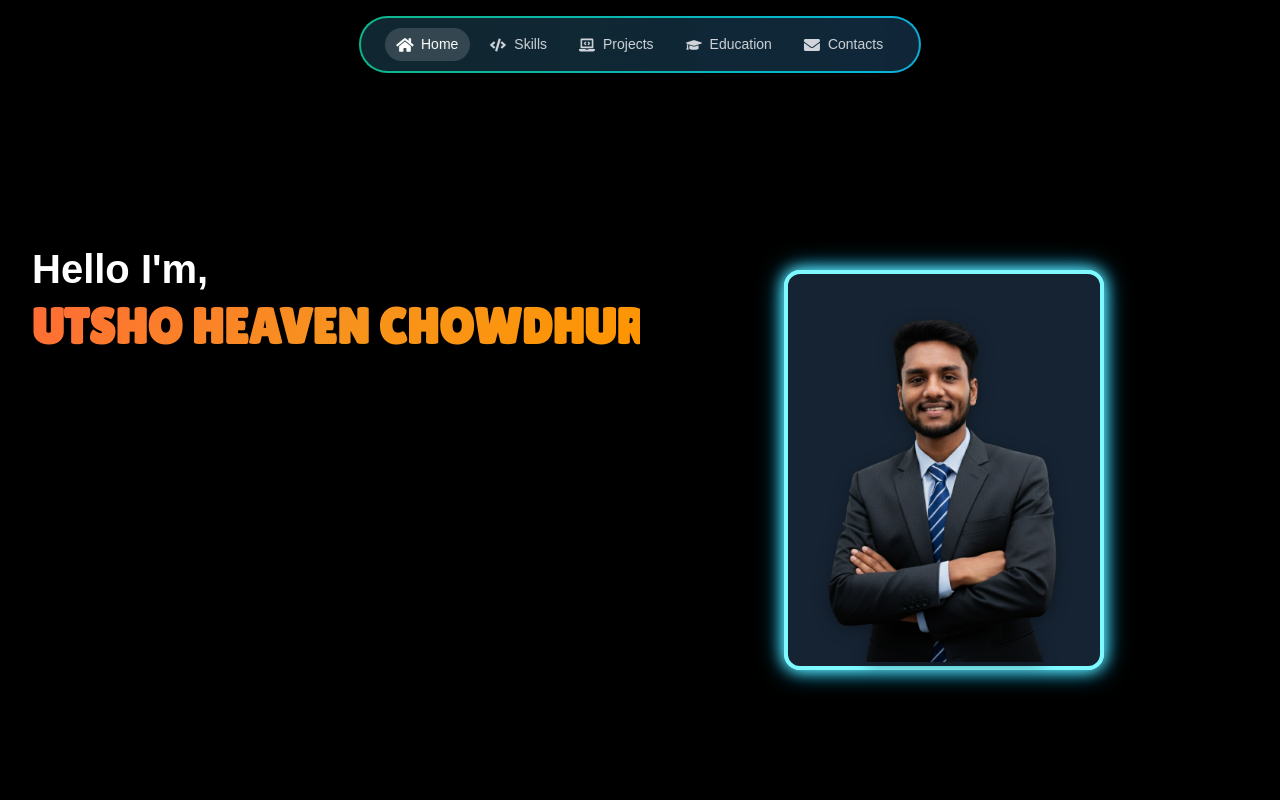
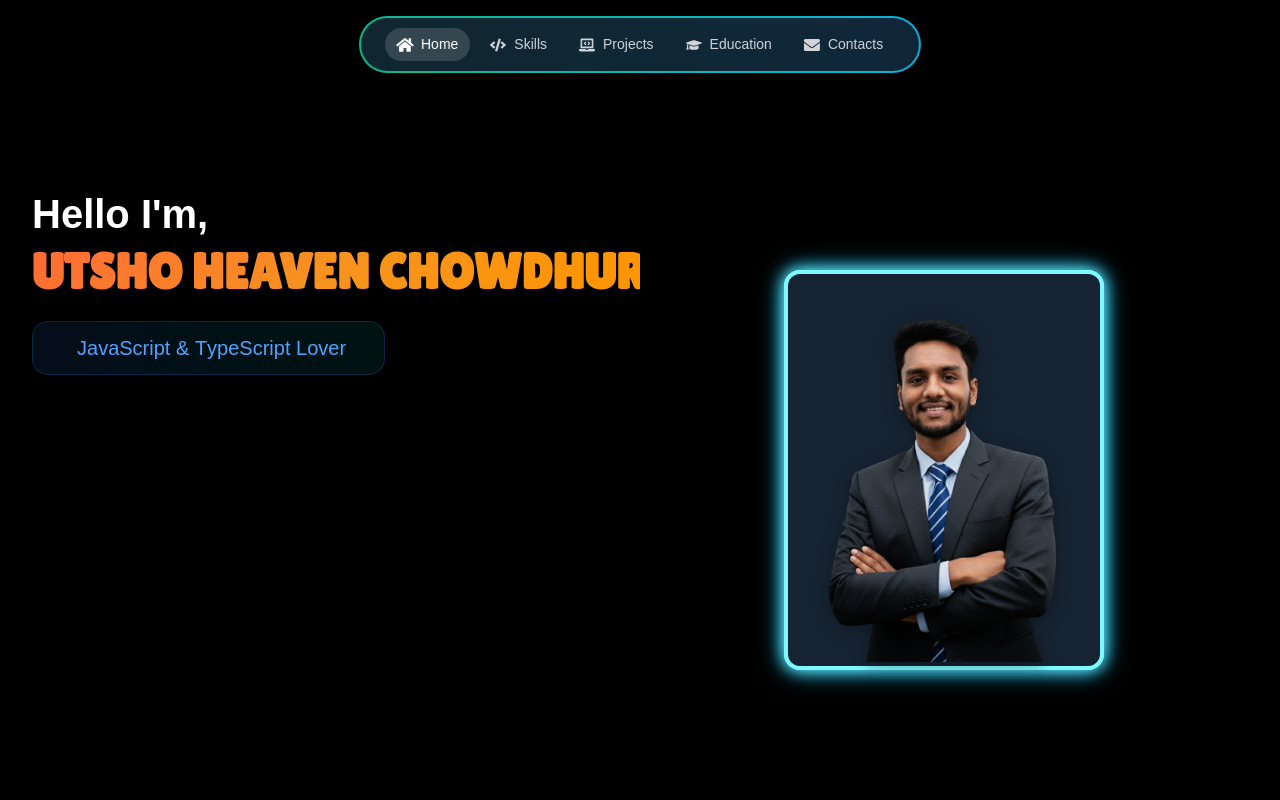
Before and after one commit to uzicodes/utsho-heaven-chowdhury, a Next.js app: page / in a window 1280 px wide. Shown: the top 800 px of the page. Built offline with nearby package versions, Linux system fonts and the light colour scheme.

Commit message:
added the flip-words components file & implemented the flip-words functionality in the homepage

```diff
--- /dev/null
+++ b/src/app/components/flip-words.tsx
@@ -0,0 +1,100 @@
+"use client";
+import React, { useCallback, useEffect, useState } from "react";
+import { AnimatePresence, motion } from "framer-motion";
+import { cn } from "@/lib/utils";
+
+interface FlipWordsProps {
+  words: string[];
+  duration?: number;
+  className?: string;
+}
+
+export const FlipWords: React.FC<FlipWordsProps> = ({
+  words,
+  duration = 3000,
+  className,
+}) => {
+  const [currentWord, setCurrentWord] = useState<string>(words[0]);
+  const [isAnimating, setIsAnimating] = useState<boolean>(false);
+
+  // thanks for the fix Julian - https://github.com/Julian-AT
+  const startAnimation = useCallback(() => {
+    const word: string = words[words.indexOf(currentWord) + 1] || words[0];
+    setCurrentWord(word);
+    setIsAnimating(true);
+  }, [currentWord, words]);
+
+  useEffect(() => {
+    if (!isAnimating)
+      setTimeout(() => {
+        startAnimation();
+      }, duration);
+  }, [isAnimating, duration, startAnimation]);
+
+  return (
+    <AnimatePresence
+      onExitComplete={() => {
+        setIsAnimating(false);
+      }}
+    >
+      <motion.div
+        initial={{
+          opacity: 0,
+          y: 10,
+        }}
+        animate={{
+          opacity: 1,
+          y: 0,
+        }}
+        transition={{
+          type: "spring",
+          stiffness: 100,
+          damping: 10,
+        }}
+        exit={{
+          opacity: 0,
+          y: -40,
+          x: 40,
+          filter: "blur(8px)",
+          scale: 2,
+          position: "absolute",
+        }}
+        className={cn(
+          "z-10 inline-block relative text-left text-neutral-900 dark:text-neutral-100 px-2",
+          className
+        )}
+        key={currentWord}
+      >
+        {/* edit suggested by Sajal: https://x.com/DewanganSajal */}
+        {currentWord.split(" ").map((word: string, wordIndex: number) => (
+          <motion.span
+            key={word + wordIndex}
+            initial={{ opacity: 0, y: 10, filter: "blur(8px)" }}
+            animate={{ opacity: 1, y: 0, filter: "blur(0px)" }}
+            transition={{
+              delay: wordIndex * 0.3,
+              duration: 0.3,
+            }}
+            className="inline-block whitespace-nowrap"
+          >
+            {word.split("").map((letter: string, letterIndex: number) => (
+              <motion.span
+                key={word + letterIndex}
+                initial={{ opacity: 0, y: 10, filter: "blur(8px)" }}
+                animate={{ opacity: 1, y: 0, filter: "blur(0px)" }}
+                transition={{
+                  delay: wordIndex * 0.3 + letterIndex * 0.05,
+                  duration: 0.2,
+                }}
+                className="inline-block"
+              >
+                {letter}
+              </motion.span>
+            ))}
+            <span className="inline-block">&nbsp;</span>
+          </motion.span>
+        ))}
+      </motion.div>
+    </AnimatePresence>
+  );
+};
--- a/src/app/page.tsx
+++ b/src/app/page.tsx
@@ -1,11 +1,22 @@
 "use client";
+
 
 import Navbar from './Navbar';
 import Head from 'next/head';
 import Image from 'next/image';
+import { FlipWords } from './components/flip-words';
 
 
 export default function Home() {
+  const words = [
+    "Full-Stack Developer & UI/UX Enthusiast",
+    "JavaScript & TypeScript Lover",
+    "React & NextJS Developer",
+    "Learning MARN Stack",
+    "Git & GitHub for Version Control",
+    "Passionate about Clean Code",
+  ];
+
   return (
     <>
       <Head>
@@ -38,6 +49,16 @@ export default function Home() {
                       UTSHO HEAVEN CHOWDHURY
                     </span>
                   </h1>
+                  {/* Role badge */}
+                  <div className="inline-flex items-center gap-2 sm:gap-3 px-4 sm:px-6 py-2 sm:py-3 rounded-xl sm:rounded-2xl bg-gradient-to-r from-blue-500/10 to-teal-500/10 border border-blue-500/20 mb-6 sm:mb-8 backdrop-blur-sm animate__animated animate__fadeInUp animate__delay-1s">
+                    <i className="fas fa-rocket text-blue-400 animate-bounce text-sm sm:text-base"></i>
+                    <span>
+                      <FlipWords
+                        className={"text-lg sm:text-xl text-blue-400 font-medium"}
+                        words={words}
+                      />
+                    </span>
+                  </div>
                 </div>
               </div>
               {/* Right Side - Glowing Card */}
```
